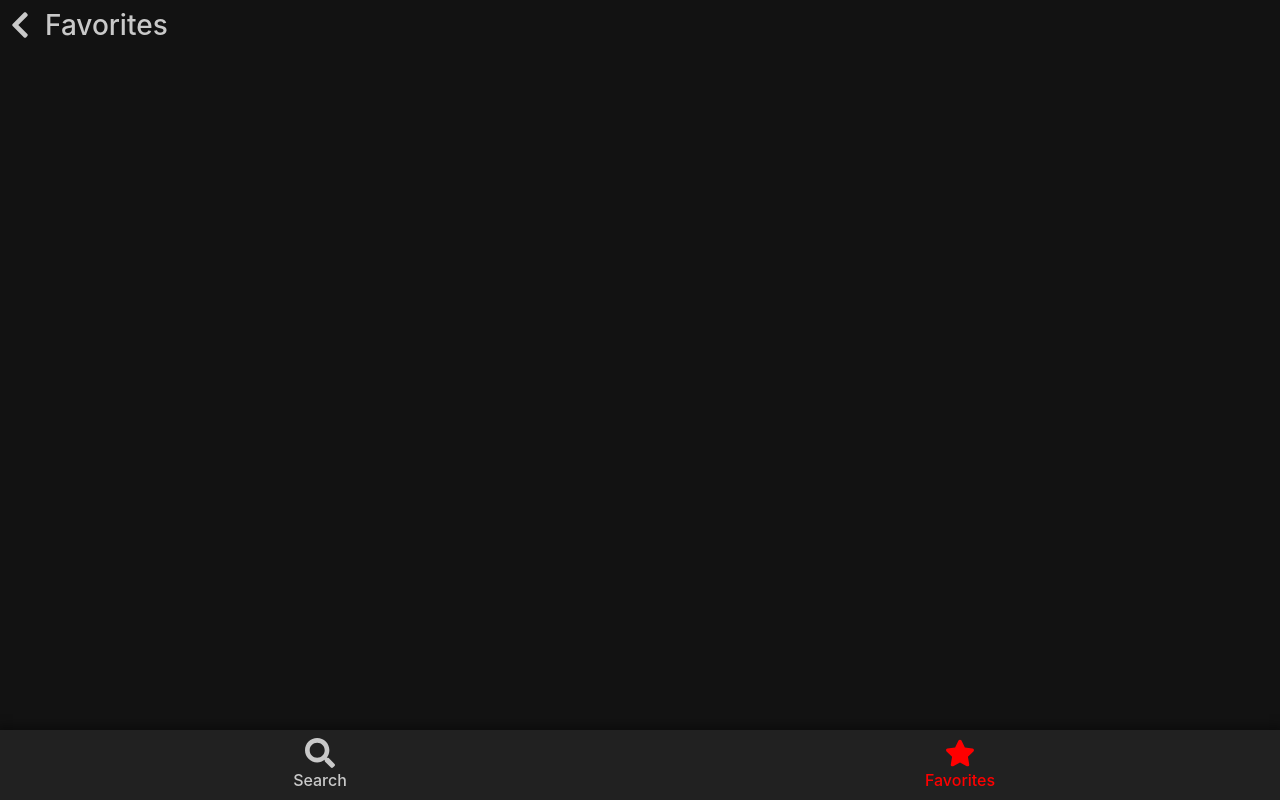
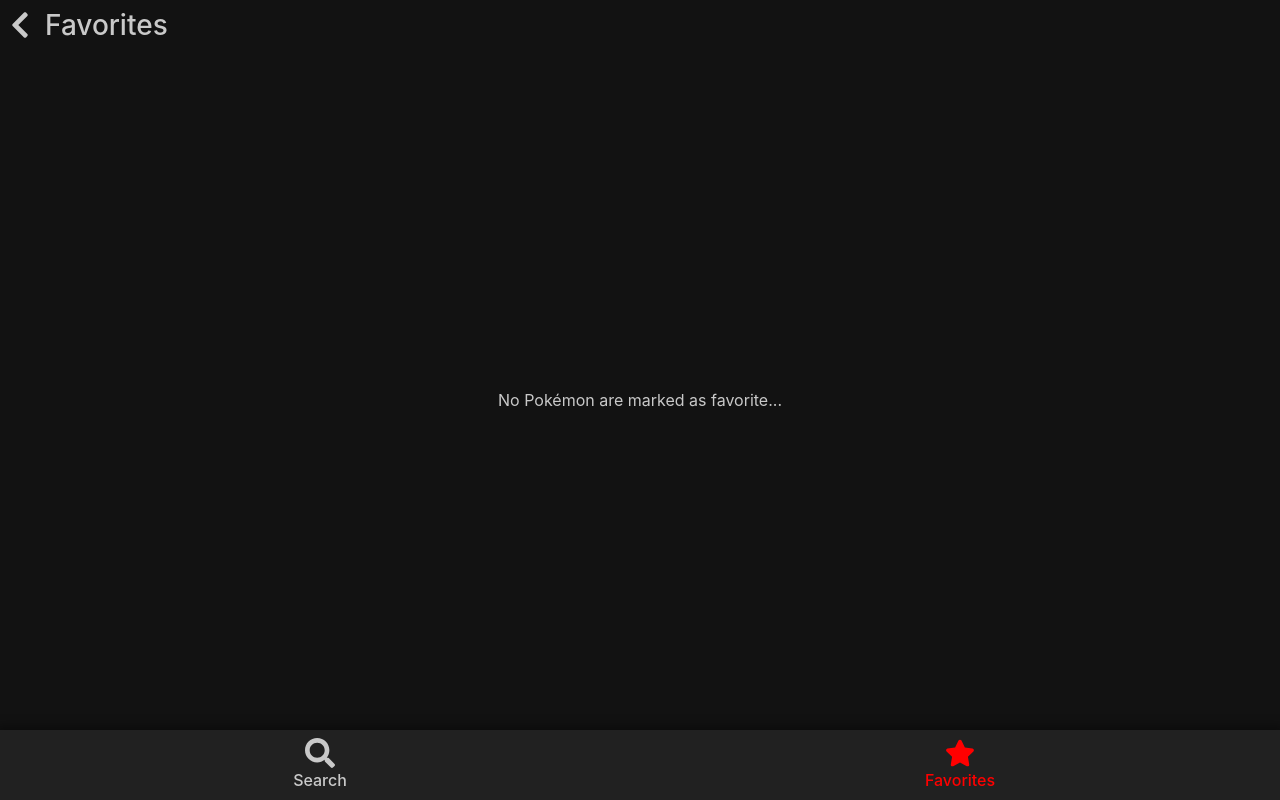
Before and after one commit to Inn0/pokemonrater-frontend, a React (Create React App) app: page /favorites in a window 1280 px wide. Built offline with nearby package versions, Linux system fonts and the light colour scheme.

Commit message:
Add styling to loading message and add message when no favorites are marked. Also fix pokemon not loading when no favorites are in the localstorage

```diff
--- a/src/pages/favorites/Favorites.js
+++ b/src/pages/favorites/Favorites.js
@@ -49,6 +49,14 @@
     font-weight: 550;
 `
 
+const Message = styled.p`
+    margin: 10px;
+    height: calc(100vh - ${VALUES.navbarHeight} - 50px);
+    line-height: calc(100vh - ${VALUES.navbarHeight} - 50px);
+    color: ${DARKTHEME.textColor};
+    text-align: center;
+`
+
 function Favorites() {
     const [favorites, setFavorites] = useState([])
 
@@ -74,6 +82,9 @@
                 </HeaderTitle>
             </HeaderContainer>
             <ContentContainer>
+                {favorites.length < 1 &&
+                    <Message>No Pokémon are marked as favorite...</Message>
+                }
                 {favorites.map(pokemon => {
                     return <FavoriteItem id={pokemon} key={pokemon}></FavoriteItem>
                 })}
--- a/src/pages/pokemon/Pokemon.js
+++ b/src/pages/pokemon/Pokemon.js
@@ -113,6 +113,14 @@
     color: ${DARKTHEME.textColor};
 `
 
+const Message = styled.p`
+    margin: 10px;
+    height: calc(100vh - ${VALUES.navbarHeight} - 50px);
+    line-height: calc(100vh - ${VALUES.navbarHeight} - 50px);
+    color: ${DARKTHEME.textColor};
+    text-align: center;
+`
+
 function Pokemon(props) {
     const { pokemonName } = useParams()
     const [pokemon, setPokemon] = useState({})
@@ -121,6 +129,10 @@
     const [isFavorite, setIsFavorite] = useState(false)
 
     useEffect(() => {
+        if(JSON.parse(localStorage.getItem('favorites')) == null){
+            localStorage.setItem('favorites', JSON.stringify([]))
+        }
+
         fetch('https://pokemonrater-api.herokuapp.com/pokemon/name/' + pokemonName.toLowerCase())
             .then(res => res.json())
             .then(res => {
@@ -218,7 +230,7 @@
                 </ContentContainer>
             }
             {loading &&
-                <p>Loading...</p>
+                <Message>Loading...</Message>
             }
         </Container>
     );
```
